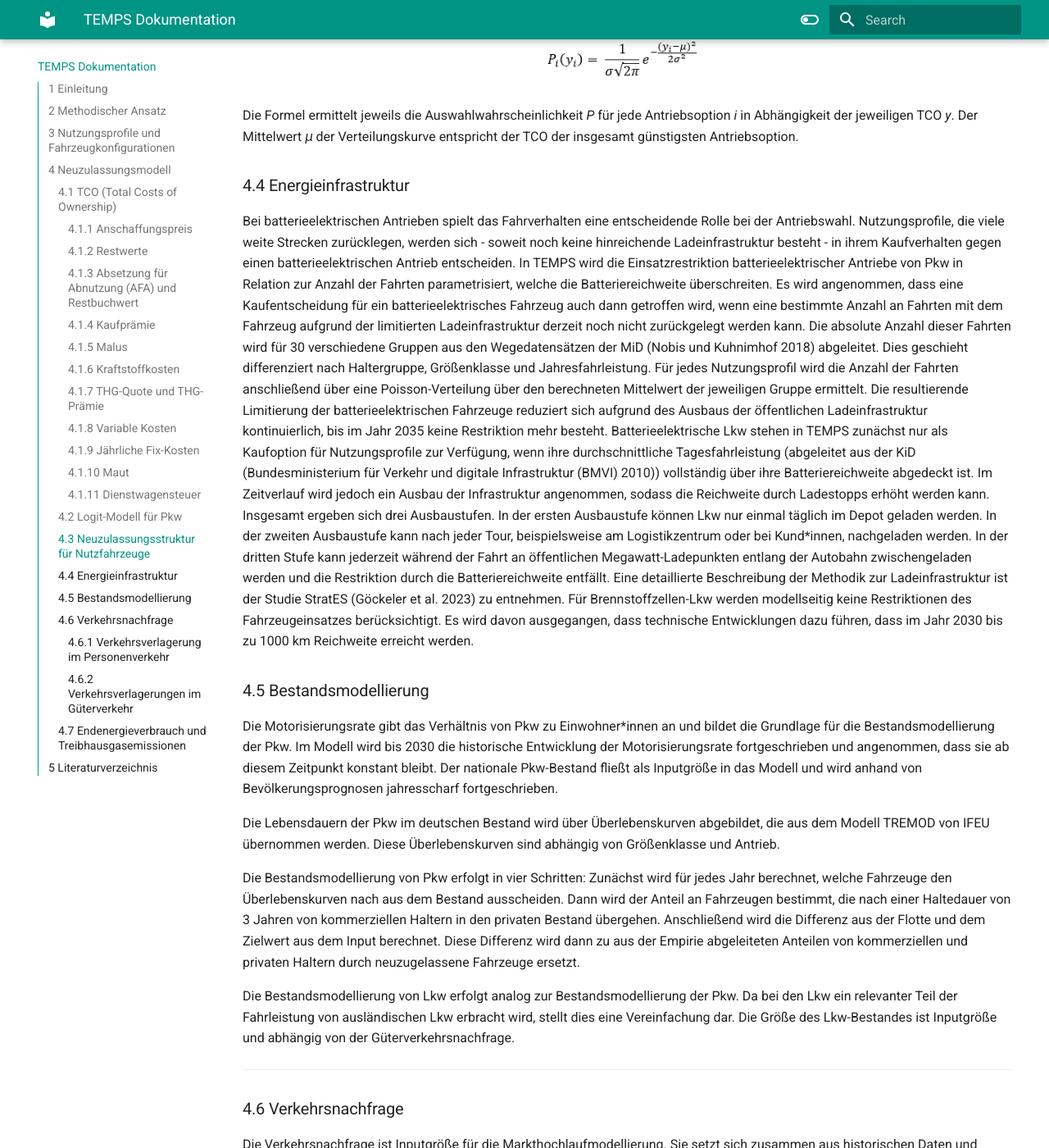
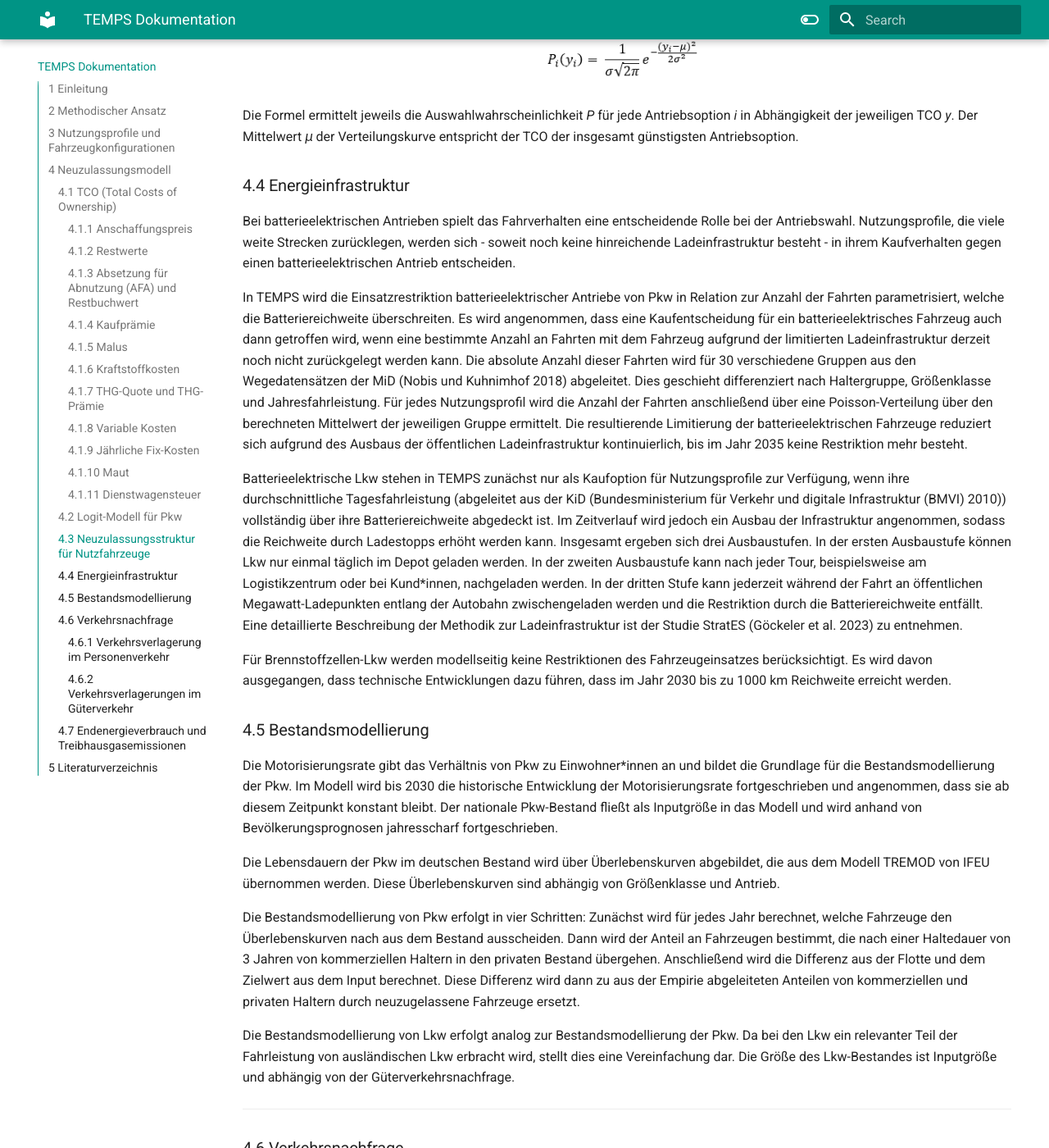
Before and after one commit to wolfgoerz/TEMPS_documentation, an MkDocs documentation site: the page built from docs/index.md, in a window 1280 px wide and 1400 px high, scrolled down 8974 px. Shown: the whole window at 82% size. Built offline with MkDocs 1.6.1 and Material for MkDocs 9.7.7, drawn with Linux system fonts in a browser that asks for light colours; some of the changed text lies outside the part shown.

Commit message:
check references

```diff
--- a/docs/index.md
+++ b/docs/index.md
@@ -14,7 +14,7 @@
 
 ## 2 Methodischer Ansatz
 
-TEMPS ist ein Simulationsmodell, das bottom-up- und top-down-Ansätze miteinander kombiniert. Zunächst wird die Neuzulassungs- und Bestandsstruktur von Pkw und Lkw für rund 2400 Nutzungsprofilen bottom-up basierend auf einem TCO-Modell (Total Costs of Ownership) berechnet. Bei der Antriebswahl für Pkws werden darüber hinaus nicht-ökonomische Verhaltensweise über ein kalibriertes Logit-Modell berücksichtigt. Anschließend werden ermittelte Kennzahlen „top-down“ anhand von u.a. der Verkehrsnachfrage und Energiebilanzdaten sowie weiteren Ist-Daten kalibriert. Die Kalibrierung und das kontinuierliche Nachführen der Ist-Daten stellt eine Kurzfristvalidierung der Modellierung sicher. Das Modell betrachtet die Verkehrsemissionen in Deutschland nach Sektordefinition des Klimaschutzgesetzes. Berücksichtigt wird die Verkehrsleistung nach dem Inlandsprinzip, der Fahrzeugbestand nach dem Inländerprinzip. Internationale Verkehre, welche von- oder nach Deutschland gehen, werden ebenfalls modelliert (Personenflugverkehr, Güterflugverkehr, Güterseeverkehr).
+TEMPS ist ein Simulationsmodell, das bottom-up- und top-down-Ansätze miteinander kombiniert. Zunächst wird die Neuzulassungs- und Bestandsstruktur von Pkw und Lkw für rund 2400 Nutzungsprofilen bottom-up basierend auf einem TCO-Modell (Total Costs of Ownership) berechnet. Bei der Antriebswahl für Pkws werden darüber hinaus nicht-ökonomische Verhaltensweise über ein kalibriertes Logit-Modell berücksichtigt. Anschließend werden ermittelte Kennzahlen top-down anhand von u.a. der Verkehrsnachfrage und Energiebilanzdaten sowie weiteren Ist-Daten kalibriert. Die Kalibrierung und das kontinuierliche Nachführen der Ist-Daten stellt eine Kurzfristvalidierung der Modellierung sicher. Das Modell betrachtet die Verkehrsemissionen in Deutschland nach Sektordefinition des Klimaschutzgesetzes. Berücksichtigt wird die Verkehrsleistung nach dem Inlandsprinzip, der Fahrzeugbestand nach dem Inländerprinzip. Internationale Verkehre, welche von- oder nach Deutschland gehen, werden ebenfalls modelliert (Personenflugverkehr, Güterflugverkehr, Güterseeverkehr).
 
 Die Modellrechnung erfolgt jahresscharf. Es können Prognosen bis zum Jahr 2050 abgebildet werden. Bei Bedarf kann der Simulationszeitraum verlängert werden. Die Szenarioergebnisse werden auf nationaler Ebene ausgegeben. Modellintern werden teilweise räumlich differenzierte Daten verarbeitet, z.B. Personenverkehr unterteilt in die Kategorien urban, suburban und ländlich.
 
@@ -263,8 +263,11 @@
 ### 4.4 Energieinfrastruktur
 
 Bei batterieelektrischen Antrieben spielt das Fahrverhalten eine entscheidende Rolle bei der Antriebswahl. Nutzungsprofile, die viele weite Strecken zurücklegen, werden sich - soweit noch keine hinreichende Ladeinfrastruktur besteht - in ihrem Kaufverhalten gegen einen batterieelektrischen Antrieb entscheiden.
+
 In TEMPS wird die Einsatzrestriktion batterieelektrischer Antriebe von Pkw in Relation zur Anzahl der Fahrten parametrisiert, welche die Batteriereichweite überschreiten. Es wird angenommen, dass eine Kaufentscheidung für ein batterieelektrisches Fahrzeug auch dann getroffen wird, wenn eine bestimmte Anzahl an Fahrten mit dem Fahrzeug aufgrund der limitierten Ladeinfrastruktur derzeit noch nicht zurückgelegt werden kann. Die absolute Anzahl dieser Fahrten wird für 30 verschiedene Gruppen aus den Wegedatensätzen der MiD (Nobis und Kuhnimhof 2018) abgeleitet. Dies geschieht differenziert nach Haltergruppe, Größenklasse und Jahresfahrleistung. Für jedes Nutzungsprofil wird die Anzahl der Fahrten anschließend über eine Poisson-Verteilung über den berechneten Mittelwert der jeweiligen Gruppe ermittelt. Die resultierende Limitierung der batterieelektrischen Fahrzeuge reduziert sich aufgrund des Ausbaus der öffentlichen Ladeinfrastruktur kontinuierlich, bis im Jahr 2035 keine Restriktion mehr besteht.
+
 Batterieelektrische Lkw stehen in TEMPS zunächst nur als Kaufoption für Nutzungsprofile zur Verfügung, wenn ihre durchschnittliche Tagesfahrleistung (abgeleitet aus der KiD (Bundesministerium für Verkehr und digitale Infrastruktur (BMVI) 2010)) vollständig über ihre Batteriereichweite abgedeckt ist. Im Zeitverlauf wird jedoch ein Ausbau der Infrastruktur angenommen, sodass die Reichweite durch Ladestopps erhöht werden kann. Insgesamt ergeben sich drei Ausbaustufen. In der ersten Ausbaustufe können Lkw nur einmal täglich im Depot geladen werden. In der zweiten Ausbaustufe kann nach jeder Tour, beispielsweise am Logistikzentrum oder bei Kund*innen, nachgeladen werden. In der dritten Stufe kann jederzeit während der Fahrt an öffentlichen Megawatt-Ladepunkten entlang der Autobahn zwischengeladen werden und die Restriktion durch die Batteriereichweite entfällt. Eine detaillierte Beschreibung der Methodik zur Ladeinfrastruktur ist der Studie StratES (Göckeler et al. 2023) zu entnehmen.
+
 Für Brennstoffzellen-Lkw werden modellseitig keine Restriktionen des Fahrzeugeinsatzes berücksichtigt. Es wird davon ausgegangen, dass technische Entwicklungen dazu führen, dass im Jahr 2030 bis zu 1000 km Reichweite erreicht werden.
 
 ### 4.5 Bestandsmodellierung
@@ -286,7 +289,7 @@
 #### 4.6.1 Verkehrsverlagerung im Personenverkehr
 Vermeidung und Verlagerung zu anderen Verkehrsträgern werden im Modell TEMPS durch direkte Preiselastizitäten abgebildet. Die direkte Elastizität beschreibt, wie sich Preisänderungen auf die Verkehrsnachfrage eines bestimmten Verkehrsmittels auswirken.
 
-Dabei gibt beispielsweise eine direkte Preiselastizität von -0.,3 an, dass eine Preiserhöhung um 10% die Verkehrsleistung um 3% reduzieren würde. Wenn sich die Verkehrsleistung eines Verkehrsmittels reduziert, kann das sowohl an Verkehrsvermeidung als auch an einer Verlagerung auf andere Verkehrsträger liegen.
+Dabei gibt beispielsweise eine direkte Preiselastizität von -0,3 an, dass eine Preiserhöhung um 10% die Verkehrsleistung um 3% reduzieren würde. Wenn sich die Verkehrsleistung eines Verkehrsmittels reduziert, kann das sowohl an Verkehrsvermeidung als auch an einer Verlagerung auf andere Verkehrsträger liegen.
 
 Die Preiselastizitäten für den Personenverkehr sind in (Hautzinger et al. 2004) empirisch herge-leitet. Für den motorisierten Individualverkehr ist darin eine Preiselastizität von -0,3 auf Kraft-stoffpreisänderungen sowie eine Kreuzpreiselastizität für den öffentlichen Verkehr von 0,13 angegeben. Auch die Studie (Reaños und Sommerfeld 2018) ermittelt für den Individualverkehr eine Elastizität von durchschnittlich -0,3. Langfristige Preisreaktionen wie die Anpassung der Antriebswahl werden in TEMPS über die TCO-Rechnung abgedeckt.
 
```
Also changed, not shown: other parts of docs/index.md (+3 -3 lines).
